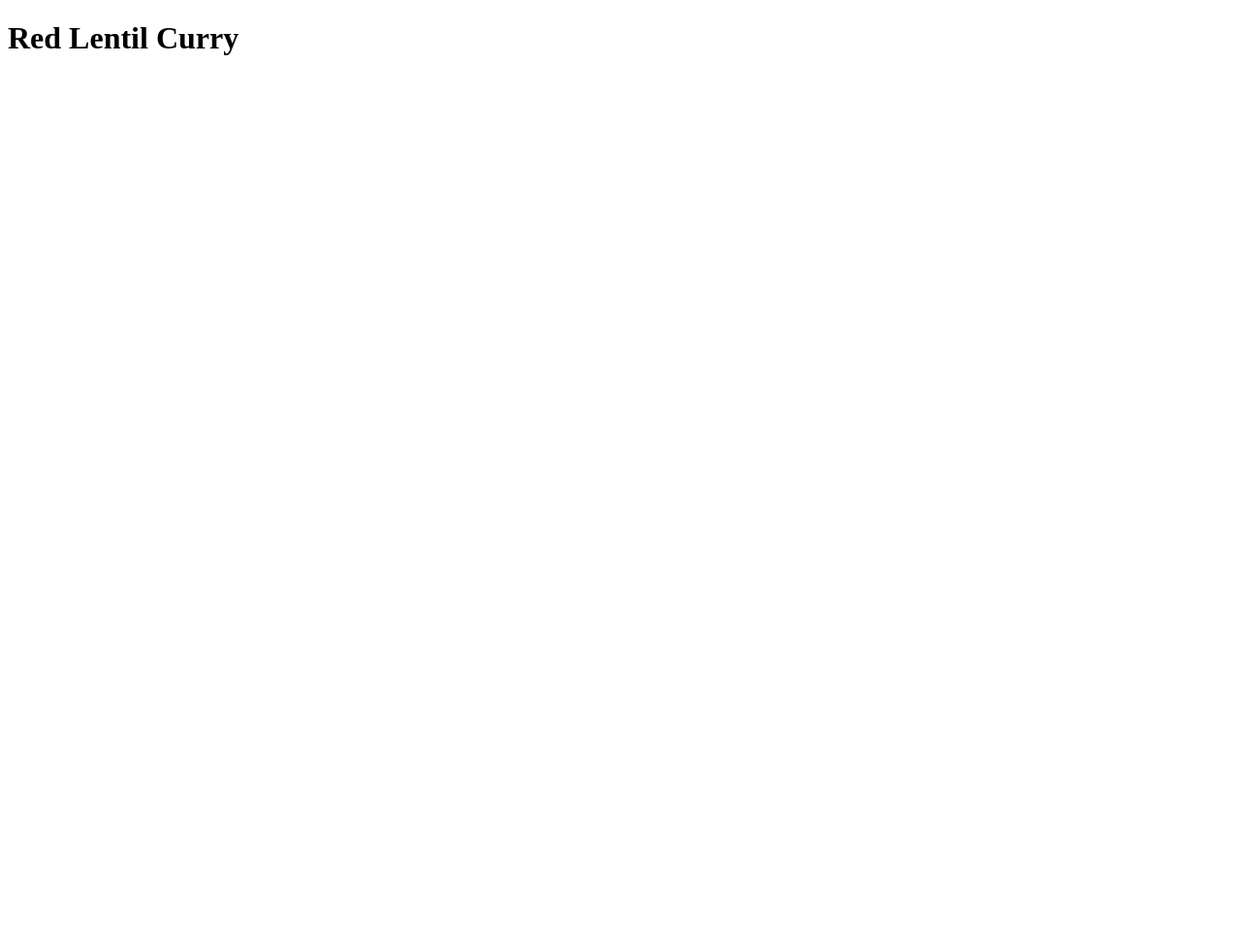
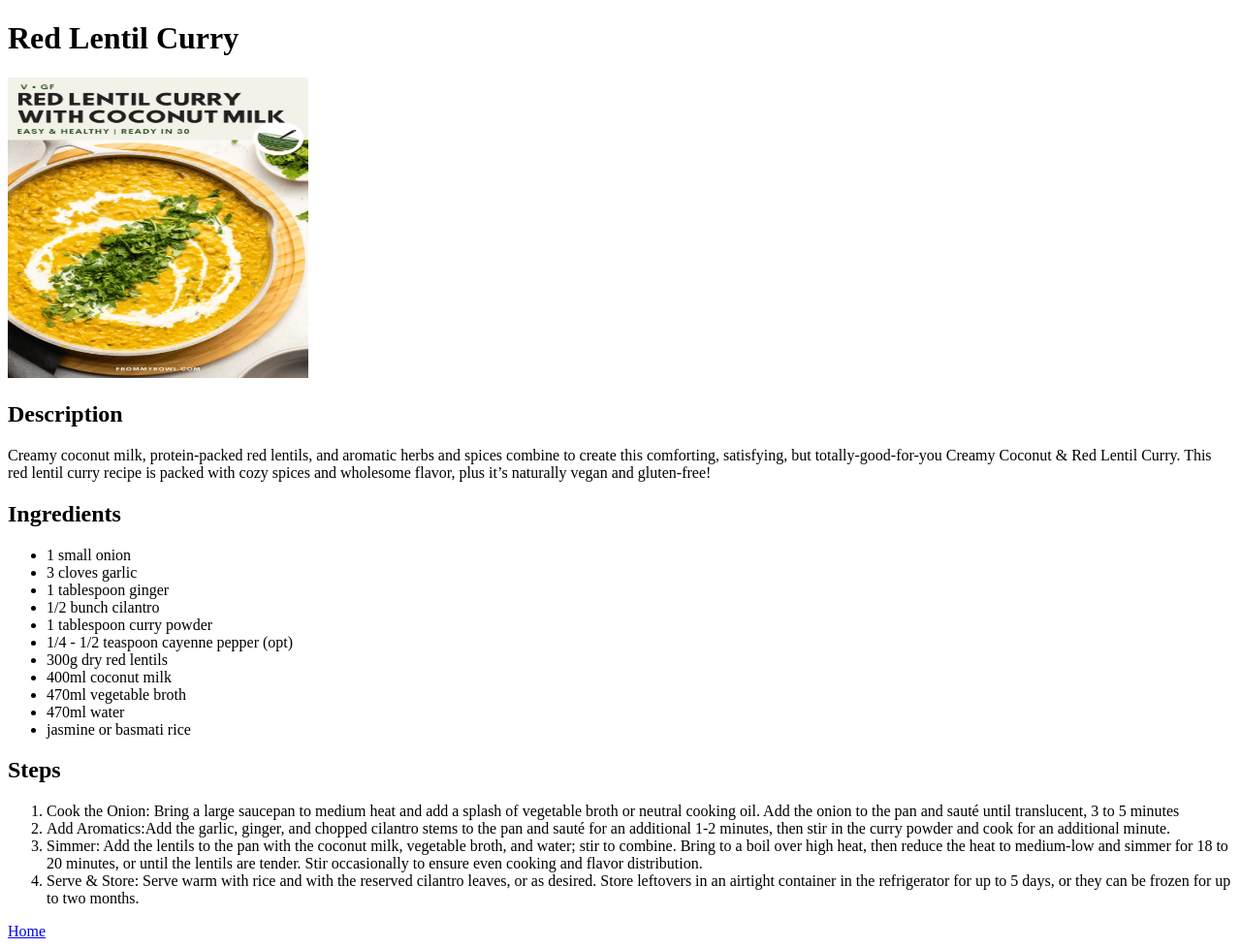
Before and after one commit to CalebGould747/odin-recipes, a plain HTML site: page recipes/red-lentil-curry.html in a window 1280 px wide. Shown: the whole page at 97% size. Before the commit the page ends 800 px from the top, so only its background shows below. Drawn offline with Linux system fonts and the light colour scheme.

Commit message:
Update all curry related files
Added recipe info for the red lentil curry and added the image to the
images directory.

```diff
--- a/recipes/red-lentil-curry.html
+++ b/recipes/red-lentil-curry.html
@@ -7,5 +7,61 @@
   </head>
   <body>
     <h1>Red Lentil Curry</h1>
+    <img
+      src="../images/red-lentil-curry.webp"
+      alt="Image of red lentil curry"
+      height="310"
+      width="310"
+    />
+    <br />
+    <h2>Description</h2>
+    <p>
+      Creamy coconut milk, protein-packed red lentils, and aromatic herbs and
+      spices combine to create this comforting, satisfying, but
+      totally-good-for-you Creamy Coconut & Red Lentil Curry. This red lentil
+      curry recipe is packed with cozy spices and wholesome flavor, plus it’s
+      naturally vegan and gluten-free!
+    </p>
+    <h2>Ingredients</h2>
+    <ul>
+      <li>1 small onion</li>
+      <li>3 cloves garlic</li>
+      <li>1 tablespoon ginger</li>
+      <li>1/2 bunch cilantro</li>
+      <li>1 tablespoon curry powder</li>
+      <li>1/4 - 1/2 teaspoon cayenne pepper (opt)</li>
+      <li>300g dry red lentils</li>
+      <li>400ml coconut milk</li>
+      <li>470ml vegetable broth</li>
+      <li>470ml water</li>
+      <li>jasmine or basmati rice</li>
+    </ul>
+    <h2>Steps</h2>
+    <ol>
+      <li>
+        Cook the Onion: Bring a large saucepan to medium heat and add a splash
+        of vegetable broth or neutral cooking oil. Add the onion to the pan and
+        sauté until translucent, 3 to 5 minutes
+      </li>
+      <li>
+        Add Aromatics:Add the garlic, ginger, and chopped cilantro stems to the
+        pan and sauté for an additional 1-2 minutes, then stir in the curry
+        powder and cook for an additional minute.
+      </li>
+      <li>
+        Simmer: Add the lentils to the pan with the coconut milk, vegetable
+        broth, and water; stir to combine. Bring to a boil over high heat, then
+        reduce the heat to medium-low and simmer for 18 to 20 minutes, or until
+        the lentils are tender. Stir occasionally to ensure even cooking and
+        flavor distribution.
+      </li>
+      <li>
+        Serve & Store: Serve warm with rice and with the reserved cilantro
+        leaves, or as desired. Store leftovers in an airtight container in the
+        refrigerator for up to 5 days, or they can be frozen for up to two
+        months.
+      </li>
+    </ol>
+    <a href="../index.html">Home</a>
   </body>
 </html>
```
Also changed, not shown: images/red-lentil-curry.webp (added).
